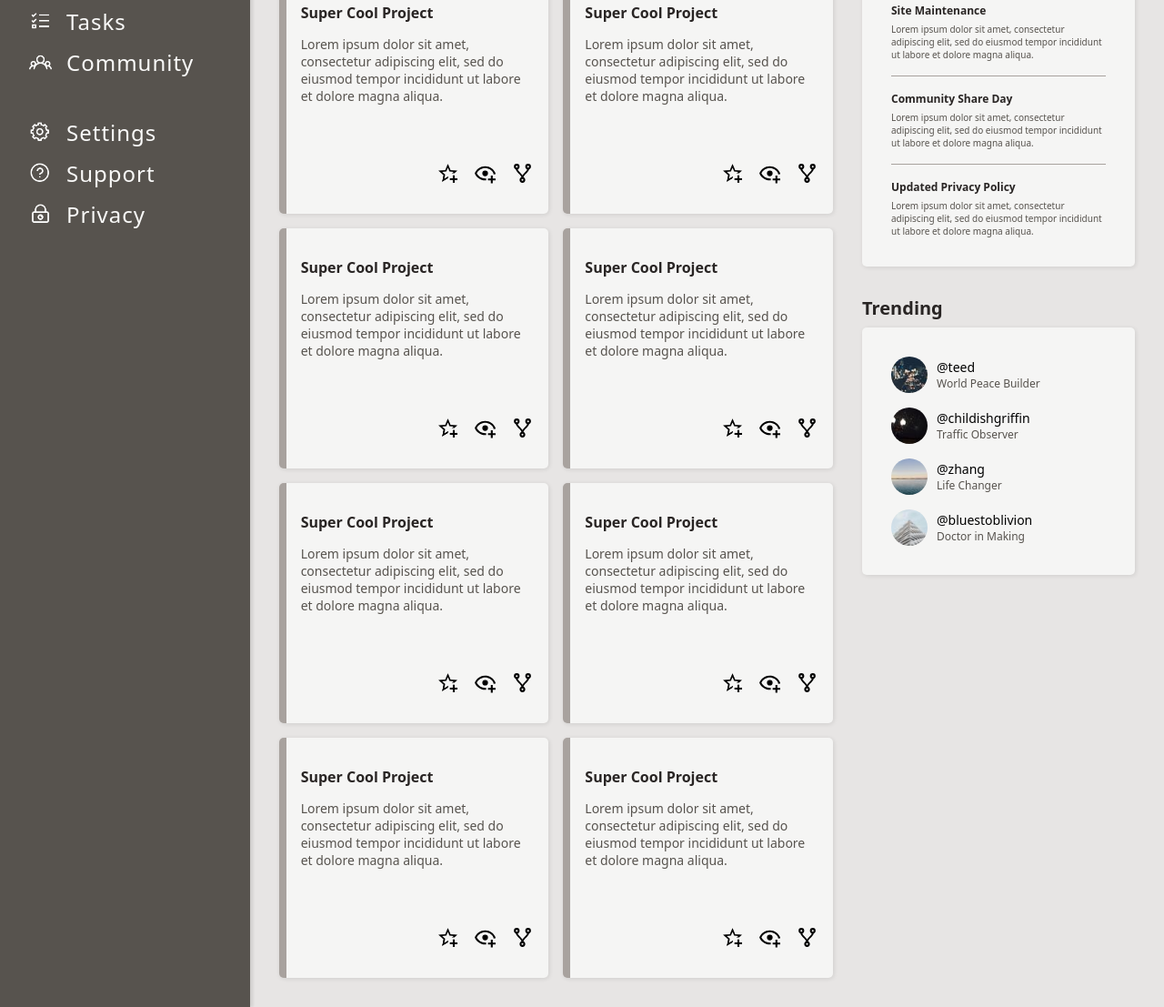
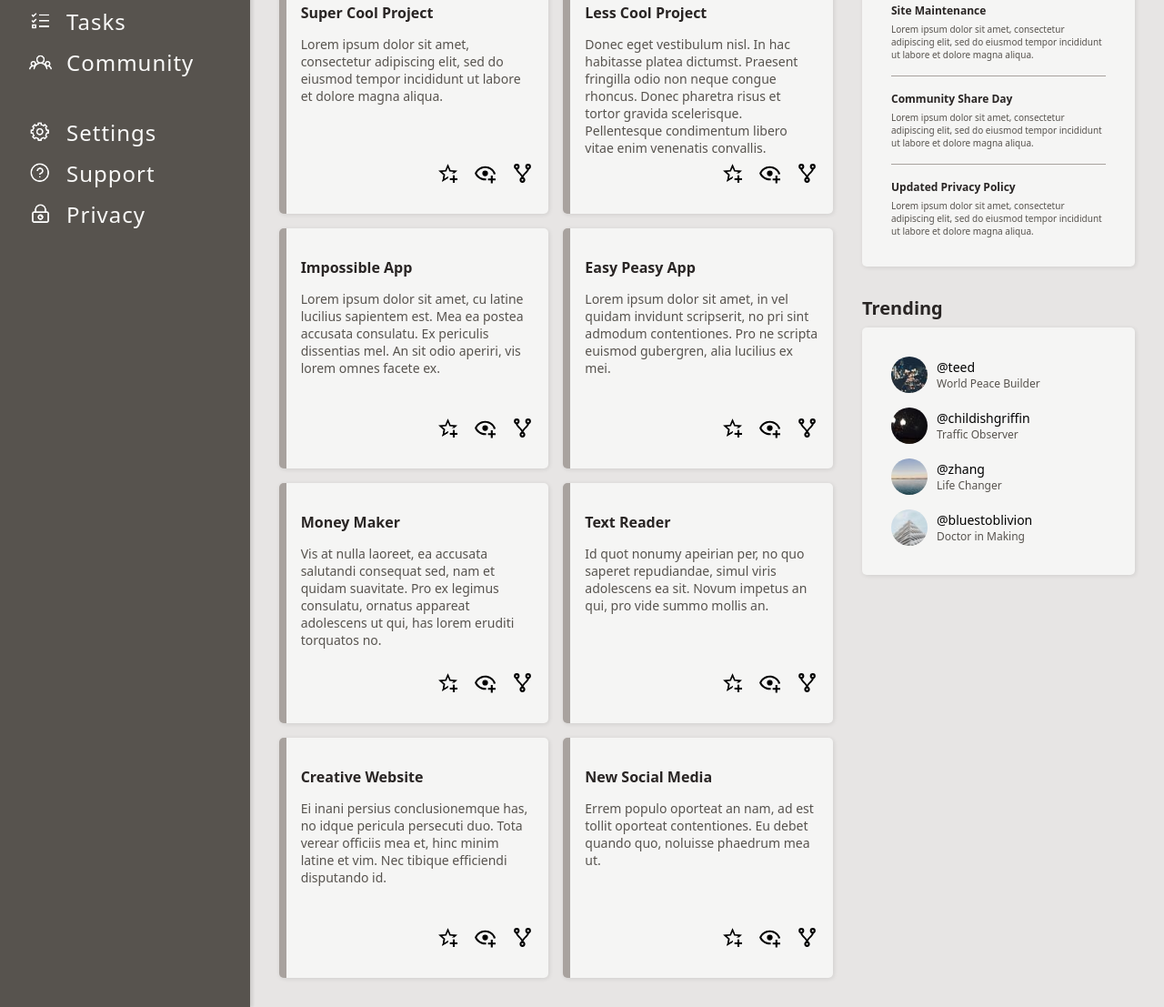
Before and after one commit to tidynoob/Admin-Dashboard, a plain HTML site: page index.html in a window 1280 px wide. Shown: the part 274-1381 px from the top of the page at 91% size. Drawn offline with Linux system fonts and the light colour scheme.

Commit message:
Update project cards' content

```diff
--- a/index.html
+++ b/index.html
@@ -64,8 +64,8 @@
                         </div>
                     </div>
                     <div class="project">
-                        <h2>Super Cool Project</h2>
-                        <p>Lorem ipsum dolor sit amet, consectetur adipiscing elit, sed do eiusmod tempor incididunt ut labore et dolore magna aliqua.</p>
+                        <h2>Less Cool Project</h2>
+                        <p>Donec eget vestibulum nisl. In hac habitasse platea dictumst. Praesent fringilla odio non neque congue rhoncus. Donec pharetra risus et tortor gravida scelerisque. Pellentesque condimentum libero vitae enim venenatis convallis.</p>
                         <div>
                             <img src="favorite.png" alt="">
                             <img src="eye.svg" alt="">
@@ -73,8 +73,8 @@
                         </div>
                     </div>
                     <div class="project">
-                        <h2>Super Cool Project</h2>
-                        <p>Lorem ipsum dolor sit amet, consectetur adipiscing elit, sed do eiusmod tempor incididunt ut labore et dolore magna aliqua.</p>
+                        <h2>Impossible App</h2>
+                        <p>Lorem ipsum dolor sit amet, cu latine lucilius sapientem est. Mea ea postea accusata consulatu. Ex periculis dissentias mel. An sit odio aperiri, vis lorem omnes facete ex.</p>
                         <div>
                             <img src="favorite.png" alt="">
                             <img src="eye.svg" alt="">
@@ -82,8 +82,8 @@
                         </div>
                     </div>
                     <div class="project">
-                        <h2>Super Cool Project</h2>
-                        <p>Lorem ipsum dolor sit amet, consectetur adipiscing elit, sed do eiusmod tempor incididunt ut labore et dolore magna aliqua.</p>
+                        <h2>Easy Peasy App</h2>
+                        <p>Lorem ipsum dolor sit amet, in vel quidam invidunt scripserit, no pri sint admodum contentiones. Pro ne scripta euismod gubergren, alia lucilius ex mei.</p>
                         <div>
                             <img src="favorite.png" alt="">
                             <img src="eye.svg" alt="">
@@ -91,8 +91,8 @@
                         </div>
                     </div>
                     <div class="project">
-                        <h2>Super Cool Project</h2>
-                        <p>Lorem ipsum dolor sit amet, consectetur adipiscing elit, sed do eiusmod tempor incididunt ut labore et dolore magna aliqua.</p>
+                        <h2>Money Maker</h2>
+                        <p>Vis at nulla laoreet, ea accusata salutandi consequat sed, nam et quidam suavitate. Pro ex legimus consulatu, ornatus appareat adolescens ut qui, has lorem eruditi torquatos no.</p>
                         <div>
                             <img src="favorite.png" alt="">
                             <img src="eye.svg" alt="">
@@ -100,8 +100,8 @@
                         </div>
                     </div>
                     <div class="project">
-                        <h2>Super Cool Project</h2>
-                        <p>Lorem ipsum dolor sit amet, consectetur adipiscing elit, sed do eiusmod tempor incididunt ut labore et dolore magna aliqua.</p>
+                        <h2>Text Reader</h2>
+                        <p>Id quot nonumy apeirian per, no quo saperet repudiandae, simul viris adolescens ea sit. Novum impetus an qui, pro vide summo mollis an.</p>
                         <div>
                             <img src="favorite.png" alt="">
                             <img src="eye.svg" alt="">
@@ -109,8 +109,8 @@
                         </div>
                     </div>
                     <div class="project">
-                        <h2>Super Cool Project</h2>
-                        <p>Lorem ipsum dolor sit amet, consectetur adipiscing elit, sed do eiusmod tempor incididunt ut labore et dolore magna aliqua.</p>
+                        <h2>Creative Website</h2>
+                        <p>Ei inani persius conclusionemque has, no idque pericula persecuti duo. Tota verear officiis mea et, hinc minim latine et vim. Nec tibique efficiendi disputando id.</p>
                         <div>
                             <img src="favorite.png" alt="">
                             <img src="eye.svg" alt="">
@@ -118,8 +118,8 @@
                         </div>
                     </div>
                     <div class="project">
-                        <h2>Super Cool Project</h2>
-                        <p>Lorem ipsum dolor sit amet, consectetur adipiscing elit, sed do eiusmod tempor incididunt ut labore et dolore magna aliqua.</p>
+                        <h2>New Social Media</h2>
+                        <p>Errem populo oporteat an nam, ad est tollit oporteat contentiones. Eu debet quando quo, noluisse phaedrum mea ut.</p>
                         <div>
                             <img src="favorite.png" alt="">
                             <img src="eye.svg" alt="">
```
